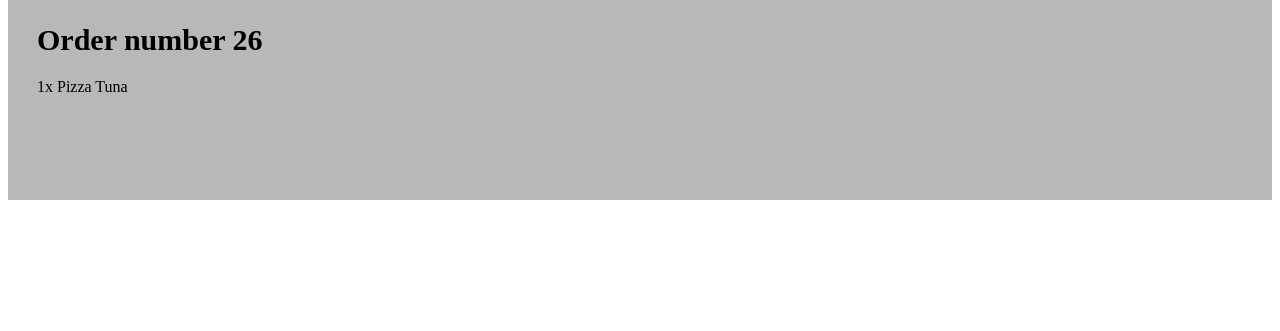
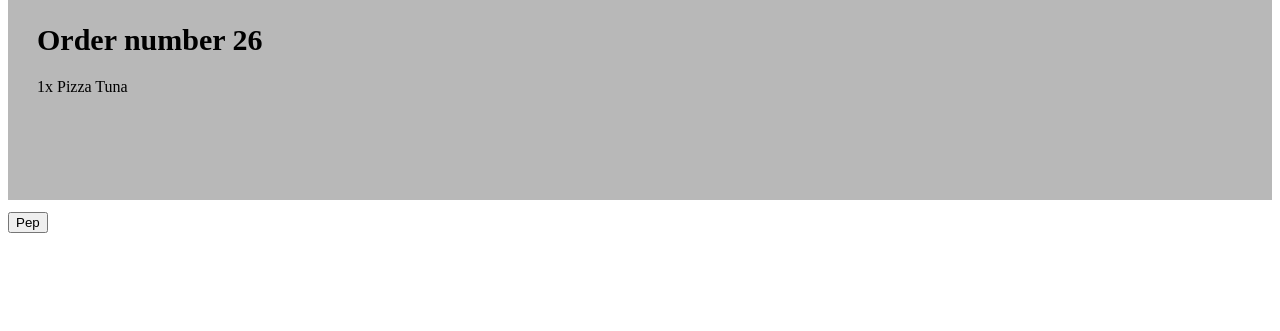
Before and after one commit to rubengurski/Project, a Flask app: page /luigi in a window 1280 px wide; the page is wider, and only the part inside the window is pictured. Shown: the part 469-800 px from the top of that part. Run offline with Flask 3, Linux system fonts and the light colour scheme.

Commit message:
run command

```diff
--- a/app.py
+++ b/app.py
@@ -79,3 +79,4 @@ def payment_confirmed():
         for pizza in Overview:
             writer.writerow({'Pizza':pizza})
     return render_template('Confirmed.html', Overview=Overview, Margherita='Margherita', Pepperoni='Pepperoni', Tuna='Tuna', uniqueID = uniqueID)
+app.run()
--- a/arduinoo.py
+++ b/arduinoo.py
@@ -18,7 +18,7 @@ PROGRAMS = [
 ]
 
 # Timer Durations
-TIMER_DURATIONS = [5, 10, 15, 20]
+TIMER_DURATIONS = [2, 3, 4, 5]
 
 # Variables
 current_program = 0
--- a/templates/Luigi.html
+++ b/templates/Luigi.html
@@ -1,6 +1,7 @@
 <!DOCTYPE html>
 <html>
     <link type="text/css" rel="stylesheet" href="{{ url_for('static', filename='customer.css') }}" />
+
     <head>
         <title>Pizzaria</title>
     </head>
@@ -26,5 +27,8 @@
             <button class = "button26">Completed</button>
             </div>
         </main>
+        <form action="/luigi" method="post">
+            <button name="Pep" value="Pep">Pep</button>
+        </form>
     </body>
 </html>
```
